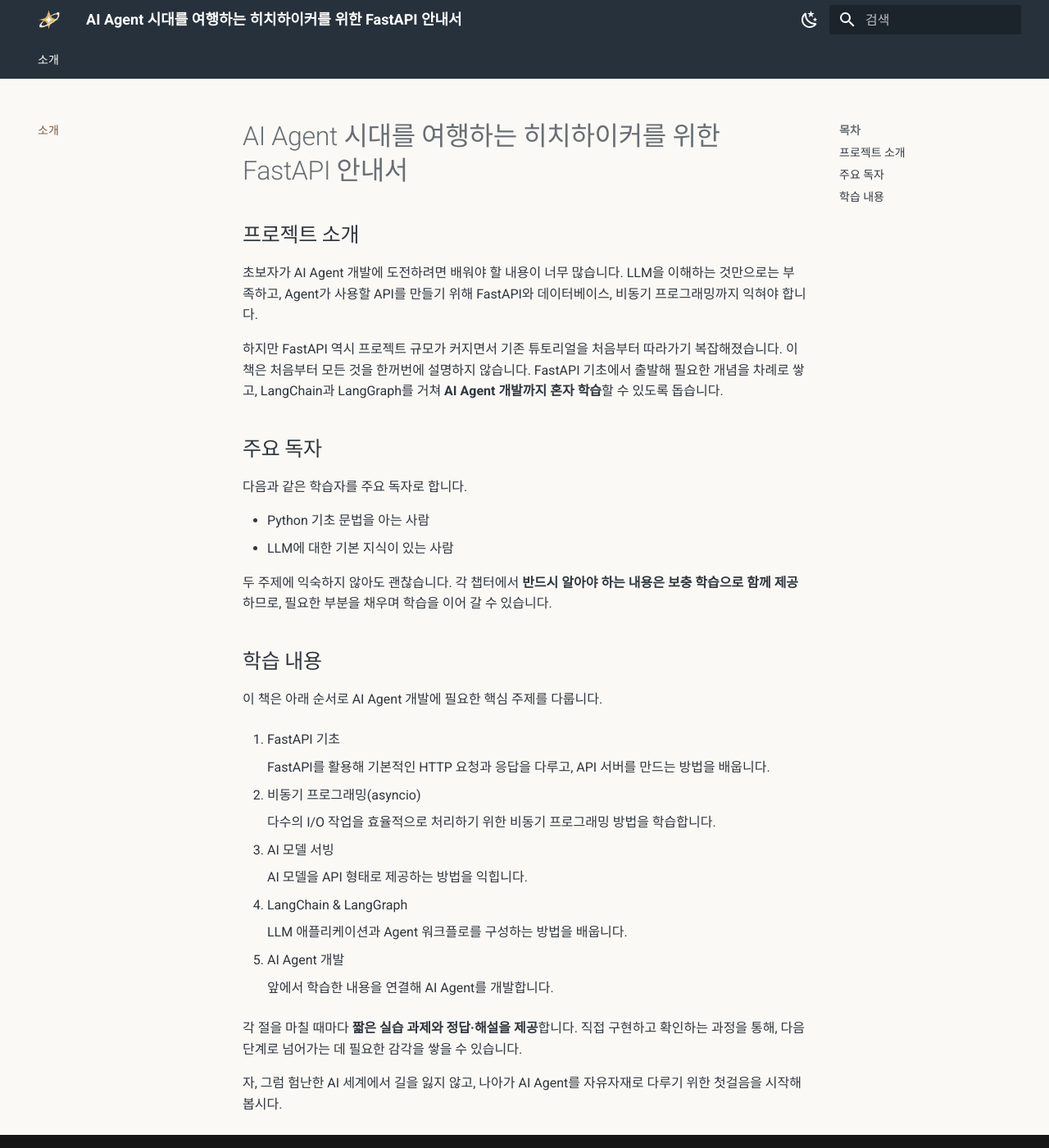
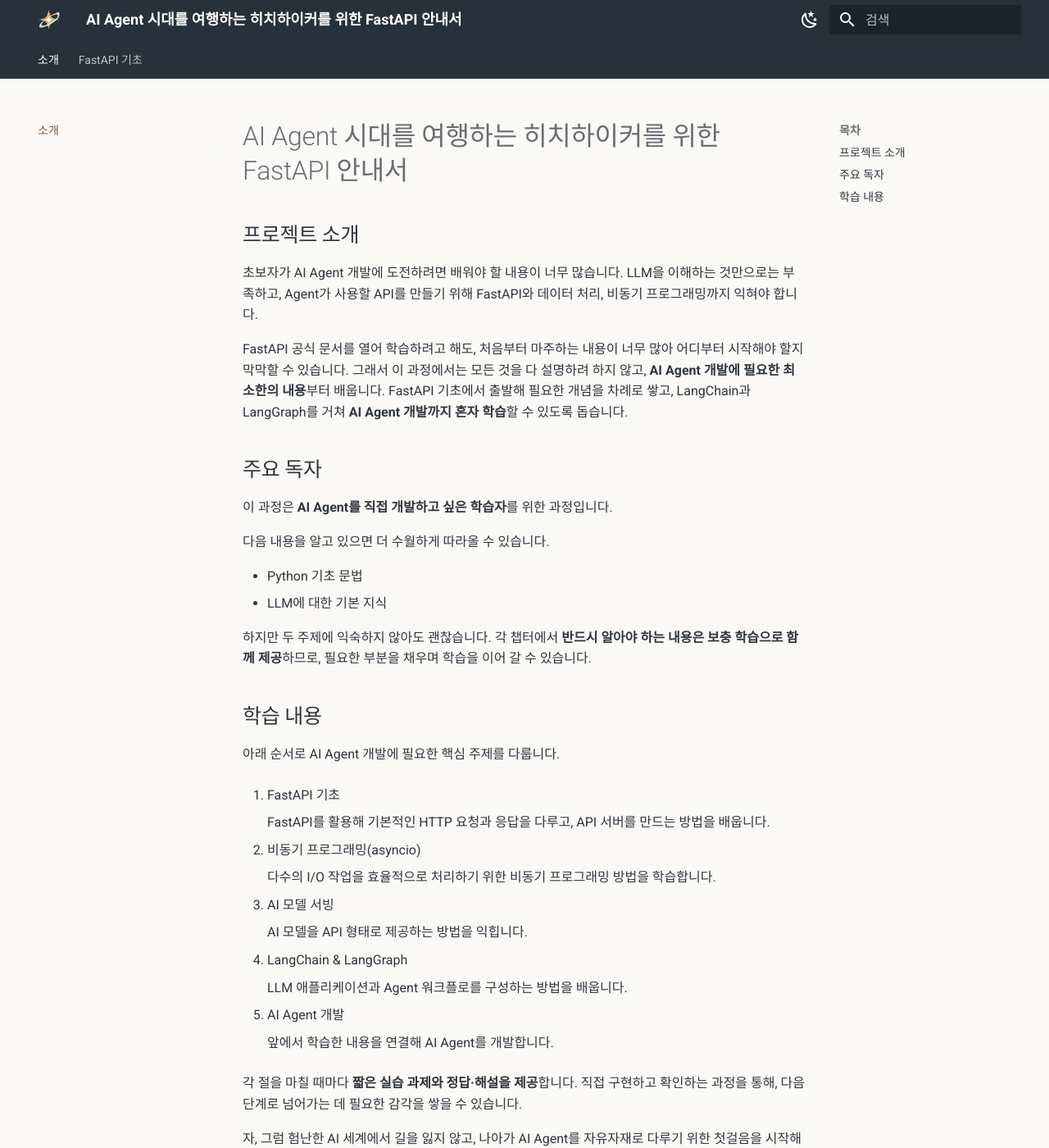
Before and after one commit to qu3vipon/the-hitchhikers-guide-to-ai, an MkDocs documentation site: the page built from docs/index.md, in a window 1280 px wide and 1400 px high. Shown: the whole window at 82% size. Built offline with MkDocs 1.6.1 and Material for MkDocs 9.7.7, drawn with Linux system fonts in a browser that asks for light colours.

Commit message:
Organize FastAPI foundations curriculum

```diff
--- a/docs/index.md
+++ b/docs/index.md
@@ -2,22 +2,24 @@
 
 ## 프로젝트 소개
 
-초보자가 AI Agent 개발에 도전하려면 배워야 할 내용이 너무 많습니다. LLM을 이해하는 것만으로는 부족하고, Agent가 사용할 API를 만들기 위해 FastAPI와 데이터베이스, 비동기 프로그래밍까지 익혀야 합니다.
+초보자가 AI Agent 개발에 도전하려면 배워야 할 내용이 너무 많습니다. LLM을 이해하는 것만으로는 부족하고, Agent가 사용할 API를 만들기 위해 FastAPI와 데이터 처리, 비동기 프로그래밍까지 익혀야 합니다.
 
-하지만 FastAPI 역시 프로젝트 규모가 커지면서 기존 튜토리얼을 처음부터 따라가기 복잡해졌습니다. 이 책은 처음부터 모든 것을 한꺼번에 설명하지 않습니다. FastAPI 기초에서 출발해 필요한 개념을 차례로 쌓고, LangChain과 LangGraph를 거쳐 **AI Agent 개발까지 혼자 학습**할 수 있도록 돕습니다.
+FastAPI 공식 문서를 열어 학습하려고 해도, 처음부터 마주하는 내용이 너무 많아 어디부터 시작해야 할지 막막할 수 있습니다. 그래서 이 과정에서는 모든 것을 다 설명하려 하지 않고, **AI Agent 개발에 필요한 최소한의 내용**부터 배웁니다. FastAPI 기초에서 출발해 필요한 개념을 차례로 쌓고, LangChain과 LangGraph를 거쳐 **AI Agent 개발까지 혼자 학습**할 수 있도록 돕습니다.
 
 ## 주요 독자
 
-다음과 같은 학습자를 주요 독자로 합니다.
+이 과정은 **AI Agent를 직접 개발하고 싶은 학습자**를 위한 과정입니다.
 
-- Python 기초 문법을 아는 사람
-- LLM에 대한 기본 지식이 있는 사람
+다음 내용을 알고 있으면 더 수월하게 따라올 수 있습니다.
 
-두 주제에 익숙하지 않아도 괜찮습니다. 각 챕터에서 **반드시 알아야 하는 내용은 보충 학습으로 함께 제공**하므로, 필요한 부분을 채우며 학습을 이어 갈 수 있습니다.
+- Python 기초 문법
+- LLM에 대한 기본 지식
+
+하지만 두 주제에 익숙하지 않아도 괜찮습니다. 각 챕터에서 **반드시 알아야 하는 내용은 보충 학습으로 함께 제공**하므로, 필요한 부분을 채우며 학습을 이어 갈 수 있습니다.
 
 ## 학습 내용
 
-이 책은 아래 순서로 AI Agent 개발에 필요한 핵심 주제를 다룹니다.
+아래 순서로 AI Agent 개발에 필요한 핵심 주제를 다룹니다.
 
 1. FastAPI 기초
 
--- a/docs/stylesheets/extra.css
+++ b/docs/stylesheets/extra.css
@@ -1,4 +1,8 @@
 /* 차분하고 클래식한 안내서 테마: 차콜 네이비 + 아이보리 + 뮤트 브라스 */
+.md-content__inner {
+  padding-bottom: 4rem;
+}
+
 [data-md-color-scheme="default"] {
   --md-primary-fg-color: #26313b;
   --md-primary-fg-color--light: #3d4a56;
--- a/mkdocs.yml
+++ b/mkdocs.yml
@@ -10,7 +10,6 @@ theme:
   favicon: assets/images/logo.png
   features:
     - navigation.tabs
-    - navigation.sections
     - navigation.footer
     - navigation.top
     - search.suggest
@@ -29,6 +28,20 @@ theme:
 
 nav:
   - 소개: index.md
+  - FastAPI 기초:
+      - 1. 강의 소개:
+          - 이 강의에서 배우는 것: foundations/01-introduction/what-you-learn.md
+          - 최종 결과물 소개: foundations/01-introduction/final-project.md
+      - 2. 사전 학습 내용: foundations/02-prerequisites.md
+      - 3. FastAPI 소개: foundations/03-about.md
+      - 4. FastAPI 기초: foundations/04-api-basics.md
+      - 5. 기본 CRUD 구현: foundations/05-crud.md
+      - 6. 데이터베이스 활용: foundations/06-database.md
+      - 7. 회원가입: foundations/07-sign-up.md
+      - "8. 로그인과 인증: JWT": foundations/08-jwt-authentication.md
+      - A. 웹 화면 만들기: foundations/a-web-page.md
+      - "B. MySQL & PostgreSQL 설정": foundations/b-databases.md
+      - C. Pydantic 심화: foundations/c-pydantic-advanced.md
 
 markdown_extensions:
   - admonition
```
Also changed, not shown: docs/foundations/01-introduction/final-project.md (added, +1 -0 lines), docs/foundations/01-introduction/what-you-learn.md (added, +1 -0 lines), docs/foundations/02-prerequisites.md (added, +1 -0 lines), docs/foundations/03-about.md (added, +1 -0 lines), docs/foundations/04-api-basics.md (added, +1 -0 lines), docs/foundations/05-crud.md (added, +1 -0 lines), docs/foundations/06-database.md (added, +1 -0 lines), docs/foundations/07-sign-up.md (added, +1 -0 lines), docs/foundations/08-jwt-authentication.md (added, +1 -0 lines), docs/foundations/a-web-page.md (added, +1 -0 lines), docs/foundations/b-databases.md (added, +1 -0 lines), docs/foundations/c-pydantic-advanced.md (added, +1 -0 lines), internal/project-overview.md (deleted, +0 -90 lines), 1 other file.
